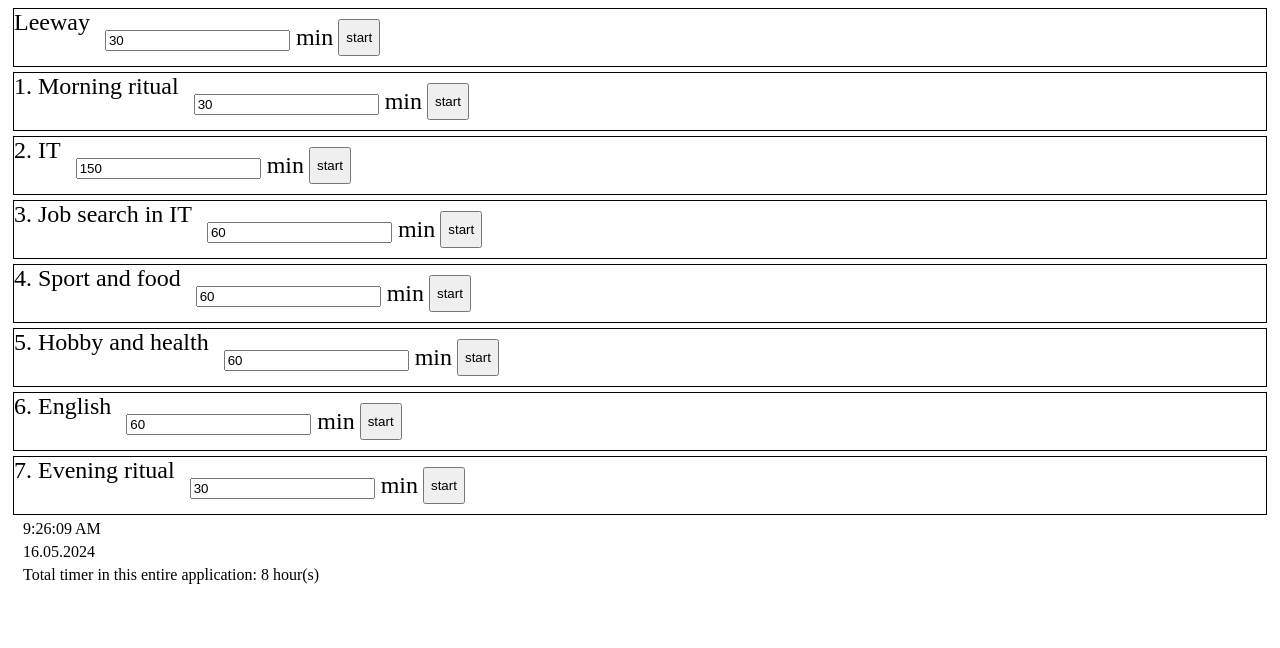
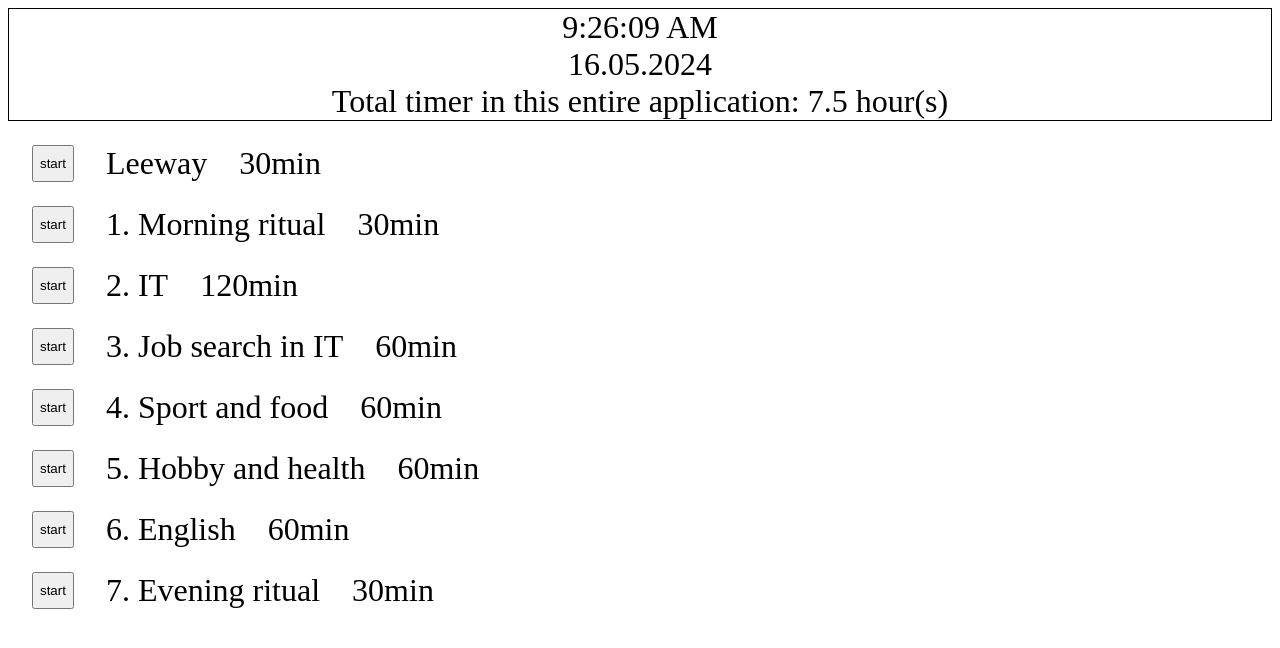
Before and after one commit to valdispatriarh/TimeTracker, a website with bundled scripts: page index.html in a window 1280 px wide. Built offline with nearby package versions, Linux system fonts and the light colour scheme.

Commit message:
fix: change Disigen

```diff
--- a/index.html
+++ b/index.html
@@ -5,20 +5,13 @@
     <meta name="viewport" content="width=device-width, initial-scale=1.0" />
     <title>Document</title>
     <link rel="stylesheet" href="style.css" />
+    <link rel="manifest" href="manifest.json" />
     <link
       rel="icon"
       href="https://img.freepik.com/premium-vector/ringing-alarm-clock-with-two-bells-illustration-cartoon-isolated-dinamic-image-green-and-yellow-color-morning-alarm-clock_124848-425.jpg?w=740"
     />
   </head>
   <body>
-    <div class="task">Leeway</div>
-    <div class="task">1. Morning ritual</div>
-    <div class="task">2. IT</div>
-    <div class="task">3. Job search in IT</div>
-    <div class="task">4. Sport and food</div>
-    <div class="task">5. Hobby and health</div>
-    <div class="task">6. English</div>
-    <div class="task">7. Evening ritual</div>
   </body>
   <script src="js/main.mjs" type="module"></script>
 </html>
--- a/js/infoDisplay.mjs
+++ b/js/infoDisplay.mjs
@@ -1,14 +1,11 @@
 export function addTimeAndDate(totalTimer) {
   const bodyhtml = document.createElement("div");
-  bodyhtml.classList.add("container");
+  bodyhtml.classList.add("centrum-column");
   bodyhtml.innerHTML = `
-        <div class = "centrum-column">
             <div class = "time">00:00:00</div>
             <div class = "date">09.08.2020</div>
             <div>Total timer in this entire application: ${totalTimer} hour(s)</div>
-        </div>
         `;
-
   document.body.appendChild(bodyhtml);
 
   function apdateTimeAndDate() {
--- a/js/main.mjs
+++ b/js/main.mjs
@@ -1,8 +1,12 @@
 import { TimeTreker } from "./timer.mjs";
 import { addTimeAndDate } from "./infoDisplay.mjs";
 
-const arrLeftTime1 = [1, 2, 3, 4, 5, 6, 7, 8];
-const arrLeftTime = [1800, 1800, 9000, 3600, 3600, 3600, 3600, 1800];
+const arrLeftTime = [1800, 1800, 7200, 3600, 3600, 3600, 3600, 1800];
+const arrLeftTimeTest = [10, 20, 30, 40, 50, 60, 70, 80];
+const arrLeftTime2 = [1800, 1800, 9000, 3600, 3600, 3600, 3600, 1800];
+const arrTasks = ['Leeway', '1. Morning ritual', '2. IT', '3. Job search in IT', '4. Sport and food', '5. Hobby and health', '6. English', '7. Evening ritual']
+const arrDayTask = [[], [], []]
+
 
 function getSumArr() {
 	let sumArr = 0;
@@ -13,35 +17,28 @@ function getSumArr() {
 }
 let totalTimer = getSumArr();
 
+addTimeAndDate(totalTimer);
+
 function addTimer() {
-	const elements = document.querySelectorAll(".task");
-	for (let i = 0; i < elements.length; i++) {
+	for (let i = 0; i < arrLeftTime.length; i++) {
 		const newTag = document.createElement("div");
+		newTag.classList.add("timer");
 		newTag.innerHTML = `
-    <div class = 'timer' id = "timer${i}">
+			<button class = "item" id = 'startButton${i}'>start</button>
+		 	<div class = "item" >${arrTasks[i]}</div>
+         	<div class = "item" id='timerDisplay${i}'>${arrLeftTime[i] / 60}min</div>
+         	<audio id="myAudio"><source src="assets/sounds/mysound.mp3" type="audio/mpeg"></audio>
+    `;
+		document.body.appendChild(newTag);
 
-         <div id='timerDisplay${i}'>
-         <input type="number" id="myInput${i}" value="${arrLeftTime[i] / 60}"  step="10">
-         min
-         </div>
-         <button id = 'startButton${i}'>start</button>
-         <audio id="myAudio">
-            <source src="assets/sounds/mysound.mp3" type="audio/mpeg">
-         </audio>
-    </div>
-    `;
-		elements[i].appendChild(newTag.cloneNode(true));
 
-		const timerId = `timerDisplay${i}`;
-		const timer = new TimeTreker(arrLeftTime[i], timerId, "myAudio");
+		const timer = new TimeTreker(arrLeftTime[i], `timerDisplay${i}`, "myAudio");
 
-		const startButton = document.getElementById(`startButton${i}`);
 
-		startButton.addEventListener("click", () => {
+		document.getElementById(`startButton${i}`).addEventListener("click", () => {
 			timer.start();
+
 		});
 	}
 }
 addTimer();
-
-addTimeAndDate(totalTimer);
--- a/style.css
+++ b/style.css
@@ -1,23 +1,22 @@
-body {
-  font-size: 24px;
-}
-div {
-  margin: 5px;
-}
+
 .centrum-column {
   flex-direction: column;
+  font-size: 1rem;
+  margin: 0;
+  display: flex;
+  justify-content: center;
   align-items: center;
-  justify-content: center;
-  font-size: 16px;
+  border: 1px solid black;
+  font-size: 2rem;
 }
-.box-tasks {
-  display: flex;
-}
-.task {
-  display: flex;
-  border: 1px solid black;
-}
+
 .timer {
   display: flex;
-  /* border: 1px solid red; */
+  margin: 1.5rem;
+  font-size: 2rem;
+
 }
+
+.item{
+  margin-right: 2rem;
+}
```
Also changed, not shown: assets/img/timer.jpg (added).
